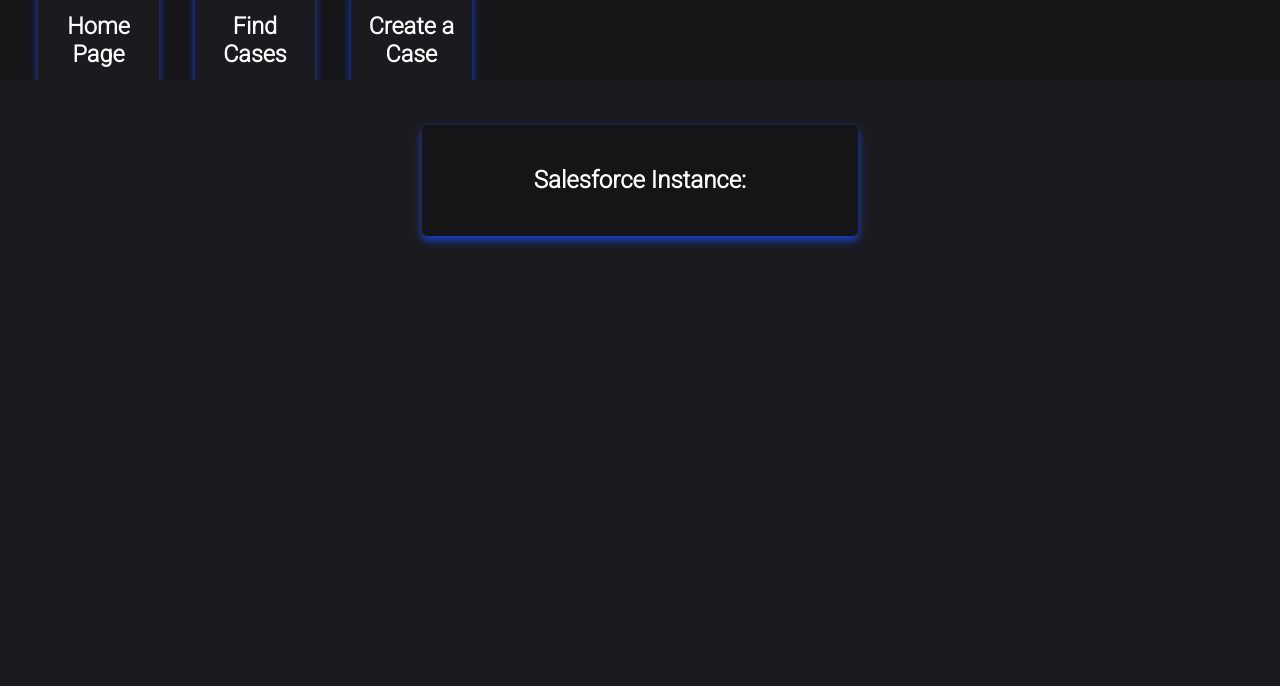
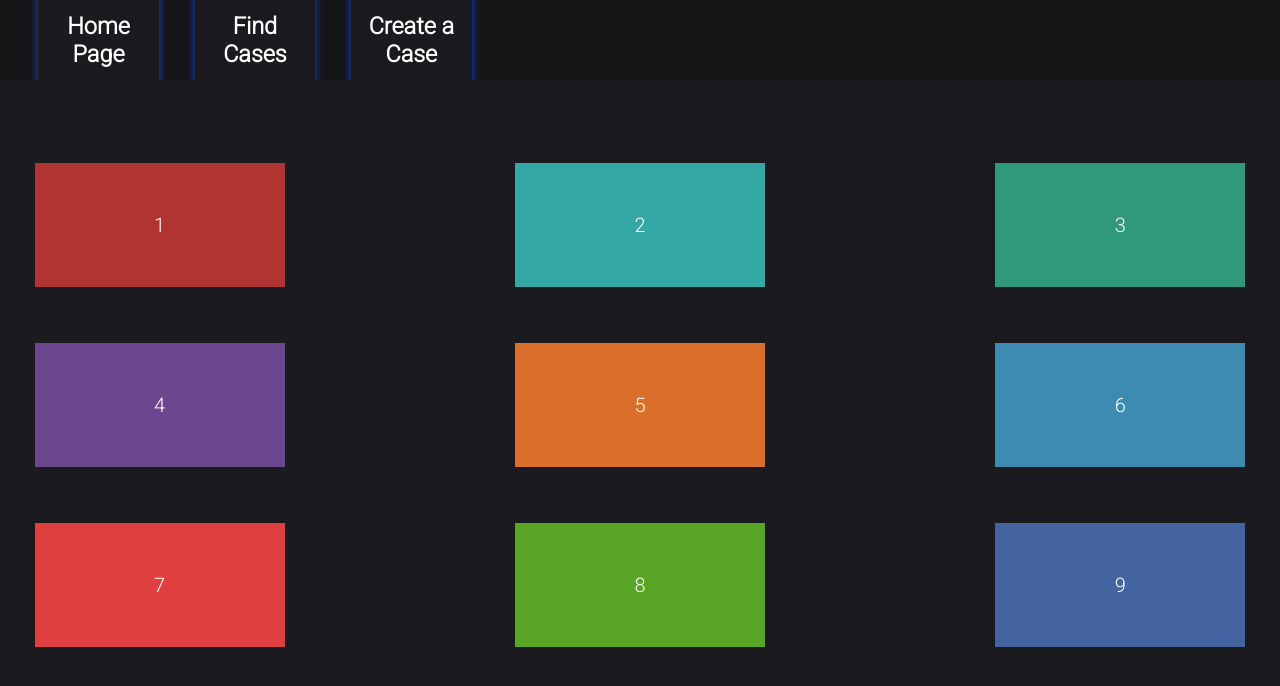
Before and after one commit to amneet954/CRMBuddy, a React app: page / in a window 1280 px wide. Built offline with nearby package versions, Linux system fonts and the light colour scheme; no server answers.

Commit message:
Created CSS Grid Design on HomePage. Test for AllCases.js

```diff
--- a/app/components/HomePage.js
+++ b/app/components/HomePage.js
@@ -24,13 +24,24 @@
       );
     } else {
       return (
-        <div className="cardContainer">
-          <div className="card">
-            <h2>
-              Salesforce Instance:{" "}
-              {this.props.domainlist.domain.salesforceInstance}
-            </h2>
-          </div>
+        // <div className="cardContainer">
+        //   <div className="card">
+        //     <h2>
+        //       Salesforce Instance:{" "}
+        //       {this.props.domainlist.domain.salesforceInstance}
+        //     </h2>
+        //   </div>
+        // </div>
+        <div className="grid-1">
+          <div className="item-1">1</div>
+          <div className="item-2">2</div>
+          <div className="item-3">3</div>
+          <div className="item-4">4</div>
+          <div className="item-5">5</div>
+          <div className="item-6">6</div>
+          <div className="item-7">7</div>
+          <div className="item-8">8</div>
+          <div className="item-9">9</div>
         </div>
       );
     }
--- a/public/style.css
+++ b/public/style.css
@@ -182,3 +182,52 @@
   border-radius: 5px 5px;
   color: white;
 }
+.grid-1 {
+  justify-content: center;
+  display: grid;
+  grid-template-columns: 250px 250px 250px;
+  grid-template-rows: auto auto auto;
+  grid-gap: 15% 20%;
+  padding: 5%;
+}
+.grid-1 div {
+  color: white;
+  font-size: 20px;
+  padding: 50px;
+}
+.item-1 {
+  background: #b03532;
+  text-align: center;
+}
+.item-2 {
+  background: #33a8a5;
+  text-align: center;
+}
+.item-3 {
+  background: #30997a;
+  text-align: center;
+}
+.item-4 {
+  background: #6a478f;
+  text-align: center;
+}
+.item-5 {
+  background: #da6f2b;
+  text-align: center;
+}
+.item-6 {
+  background: #3d8bb1;
+  text-align: center;
+}
+.item-7 {
+  background: #e03f3f;
+  text-align: center;
+}
+.item-8 {
+  background: #59a627;
+  text-align: center;
+}
+.item-9 {
+  background: #4464a1;
+  text-align: center;
+}
```
